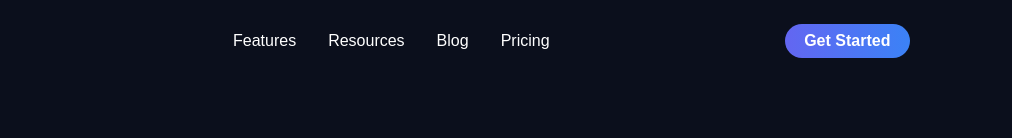
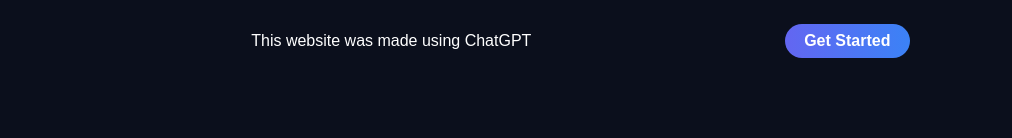
Before and after one commit to lovemyaijourney/landingpage, a plain HTML site: page index.html in a window 1280 px wide. Shown: the top 138 px of the page, 268-1280 px from the left. Drawn offline with Linux system fonts and the light colour scheme.

Commit message:
Add files via upload

```diff
--- a/index.html
+++ b/index.html
@@ -167,10 +167,7 @@
     <nav>
         <div class="logo">My AI Journey</div>
         <ul>
-            <li><a href="#">Features</a></li>
-            <li><a href="#">Resources</a></li>
-            <li><a href="#">Blog</a></li>
-            <li><a href="#">Pricing</a></li>
+            <li><a href="#">This website was made using ChatGPT</a></li>
         </ul>
         <a href="#" class="btn-nav">Get Started</a>
     </nav>
```
